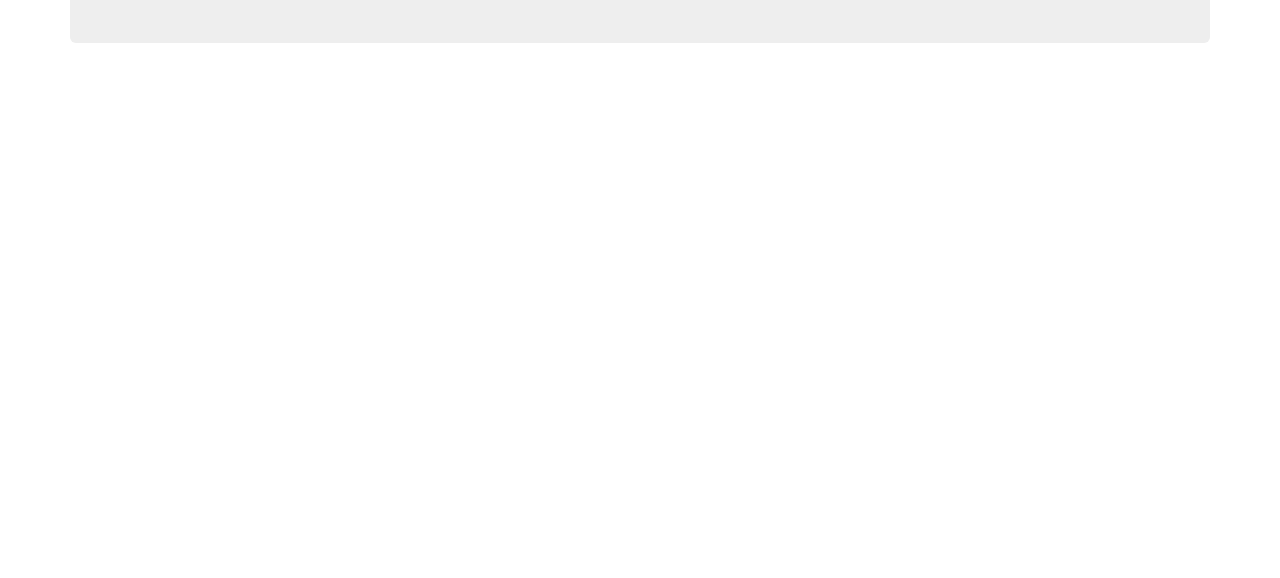
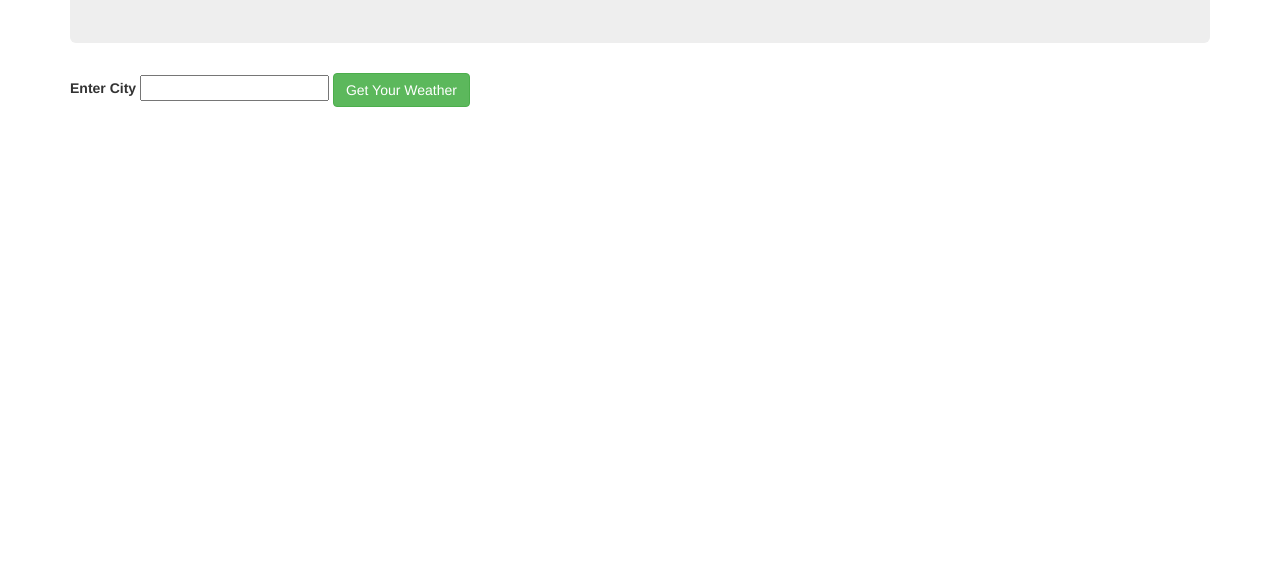
Before and after one commit to maxobaxo/js-weather-app, a website: page index.html in a window 1280 px wide. Shown: the part 222-800 px from the top of the page. Drawn offline with Linux system fonts and the light colour scheme; files that its build step writes are made by us from their sources.

Commit message:
add form to index.html

```diff
--- a/index.html
+++ b/index.html
@@ -11,6 +11,15 @@
       <div class="jumbotron">
         <h1>Weather the Weather, with the Weather App!</h1>
       </div>
+      <div class="location-form">
+        <form id="location-entry">
+          <div class="form-group">
+            <label for="city">Enter City</label>
+            <input type="text" name="city">
+            <button type="submit" class="btn btn-success">Get Your Weather</button>
+          </div>
+        </form>
+      </div>
       <div class="showWeather">
 
       </div>
```
